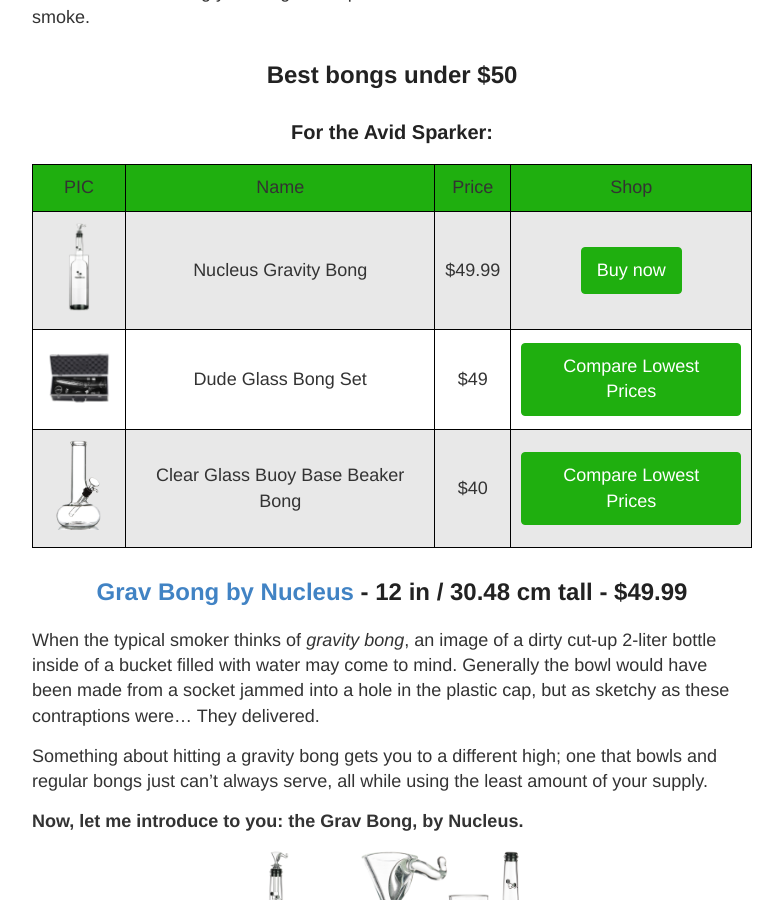
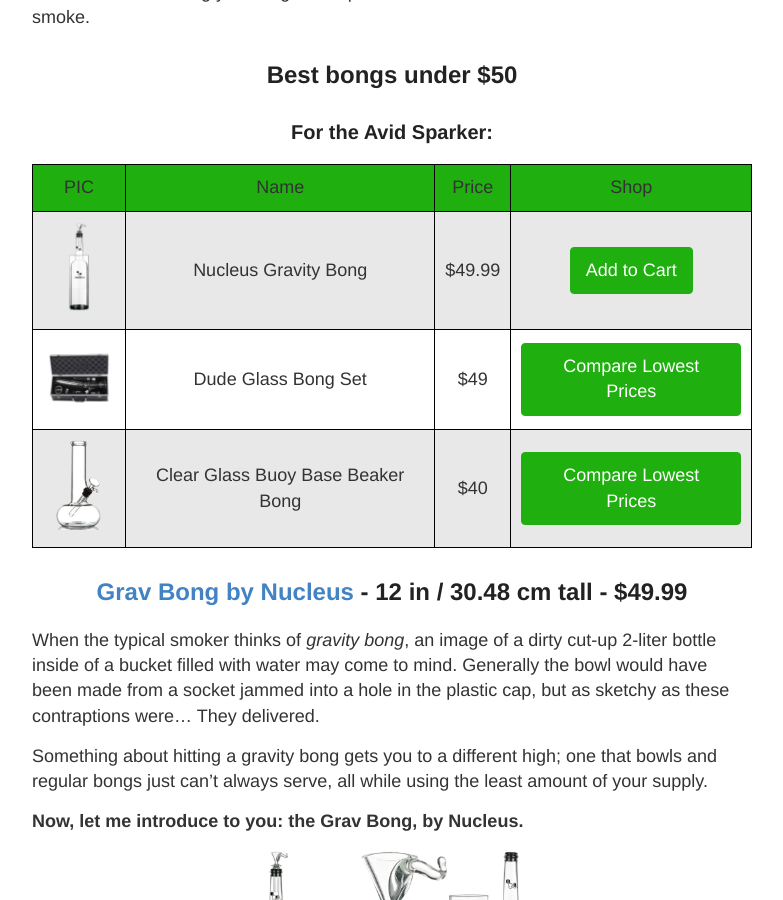
Before and after one commit to smokephisticated/smokephisticated, a Jekyll site: the page built from pages/bongs/bongs.md, in a window 1280 px wide and 900 px high, scrolled down 9854 px. Shown: the whole window, without its empty margins (248-1031 px from the left). Built offline with Jekyll 4.4.1, drawn with Linux system fonts in a browser that asks for light colours.

Commit message:
Nucleus Cleanup

```diff
--- a/pages/bongs/bongs.md
+++ b/pages/bongs/bongs.md
@@ -321,7 +321,7 @@
 		<td><a target="_blank" href="https://dankstop.com/products/nucleus-grav-bong?aff=1112"><img alt="Grav Labs Gravitron Gravity Bong - XL" class="table-image" src="/img/bongs/nucleus-grav-bong-1.png" /></a></td>
 		<td>Nucleus Gravity Bong</td>
 		<td>$49.99</td>
-		<td><a class="big-button" target="_blank" href="https://dankstop.com/10858818/checkouts/54a934e4113652e23b34c98d20d15ae6?_ga=2.64322927.1318616640.1529538255-2089440516.1517604287?aff=1112">Buy now</a></td>
+		<td><a class="big-button" target="_blank" href="https://dankstop.com/10858818/checkouts/54a934e4113652e23b34c98d20d15ae6?_ga=2.64322927.1318616640.1529538255-2089440516.1517604287?aff=1112">Add to Cart</a></td>
 	</tr>
 	<tr>
 		<td><a target="_blank" href="http://affiliates.grasscity.com/shop/clickthru.cgi?id=Smokephisticated&page=https://www.grasscity.com/us_en/dude-layback-glass-bong-set-in-aluminum-case-small.html?nosto=product-upsell"><img alt="Dude Bubble Base Glass Bong Set in Aluminum Case" class="table-image" src="/img/bongs/dude-bong-set.png"/></a></td>
```
Also changed, not shown: img/bongs/nucleus-grav-collage.png.
